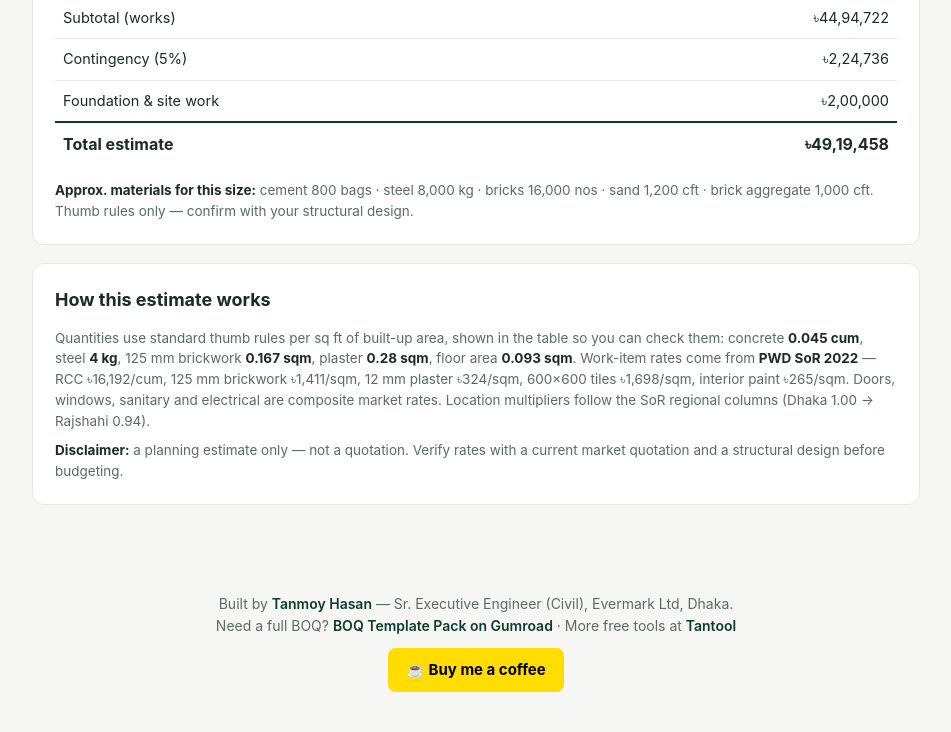
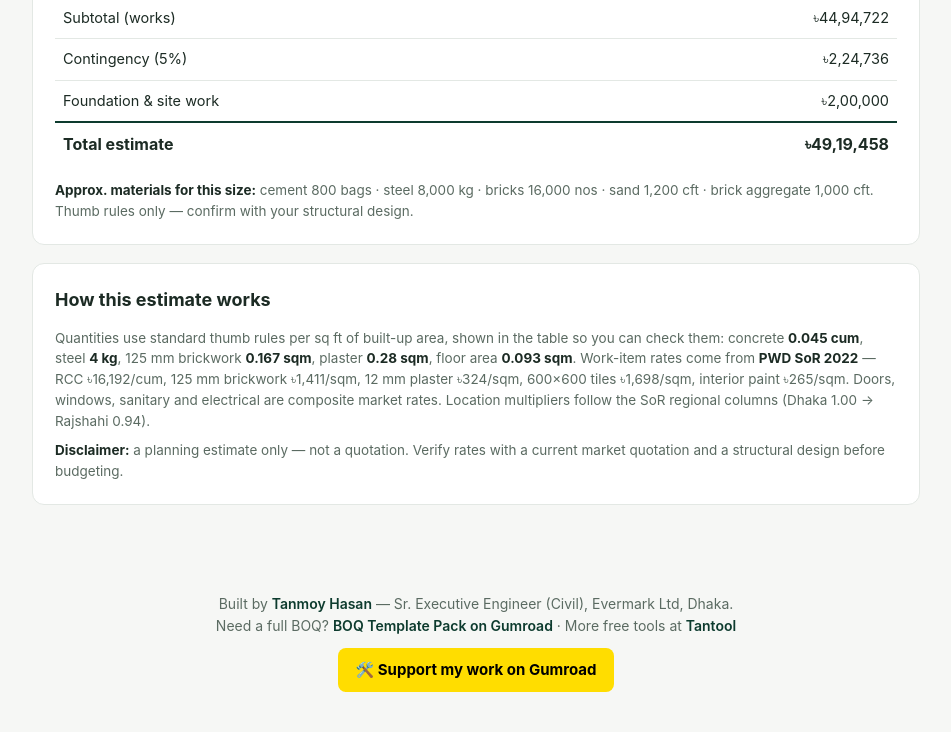
Before and after one commit to tanmoy016/house-building-cost-estimator-bd, a plain HTML site: page index.html in a window 1280 px wide. Shown: the part 1200-1932 px from the top of the page, without its empty margins (164-1115 px from the left). Drawn offline with Linux system fonts and the light colour scheme.

Commit message:
Replace Buy Me a Coffee links with Gumroad (no BMC payouts in Bangladesh)

```diff
--- a/index.html
+++ b/index.html
@@ -142,7 +142,7 @@
 <footer>
   Built by <a href="https://www.tantool.online/" target="_blank" rel="noopener">Tanmoy Hasan</a> — Sr. Executive Engineer (Civil), Evermark Ltd, Dhaka.<br>
   Need a full BOQ? <a href="https://tantool.gumroad.com/l/djentn" target="_blank" rel="noopener">BOQ Template Pack on Gumroad</a> · More free tools at <a href="https://www.tantool.online/" target="_blank" rel="noopener">Tantool</a><br>
-  <a class="coffee" href="https://www.buymeacoffee.com/tanmoy016" target="_blank" rel="noopener">☕ Buy me a coffee</a>
+  <a class="coffee" href="https://tantool.gumroad.com/" target="_blank" rel="noopener">🛠️ Support my work on Gumroad</a>
 </footer>
 
 <script>
```
Also changed, not shown: 1 other file.
